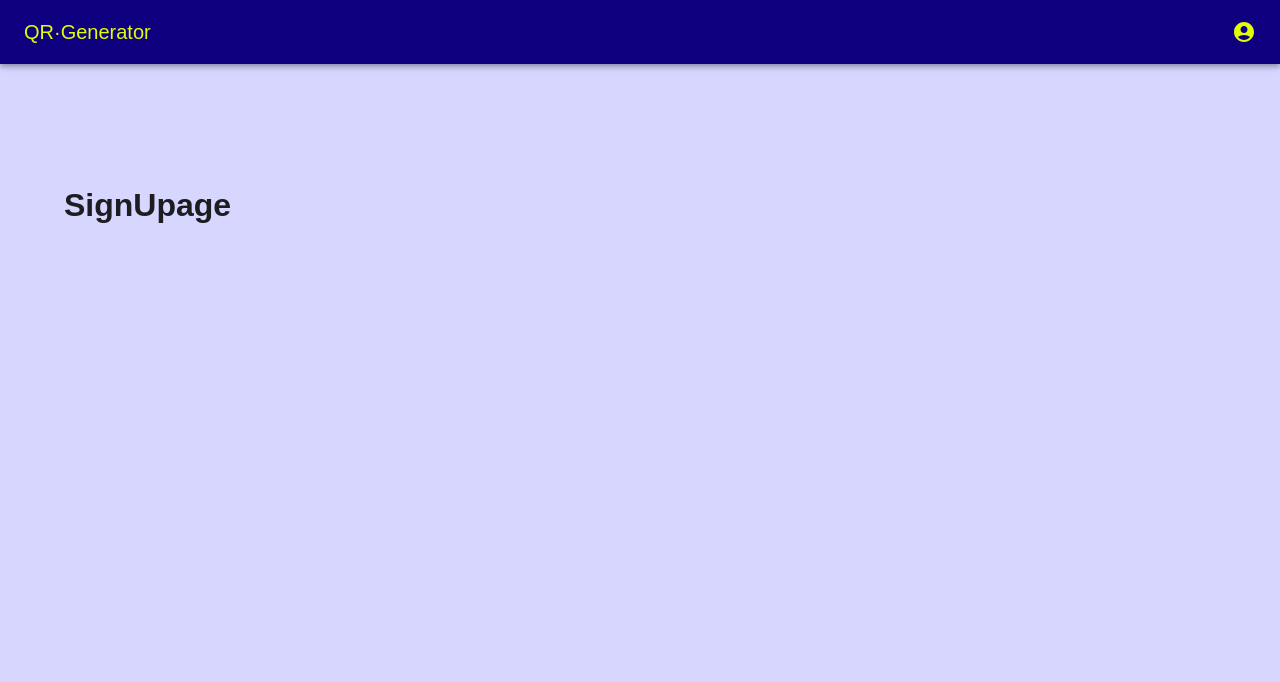
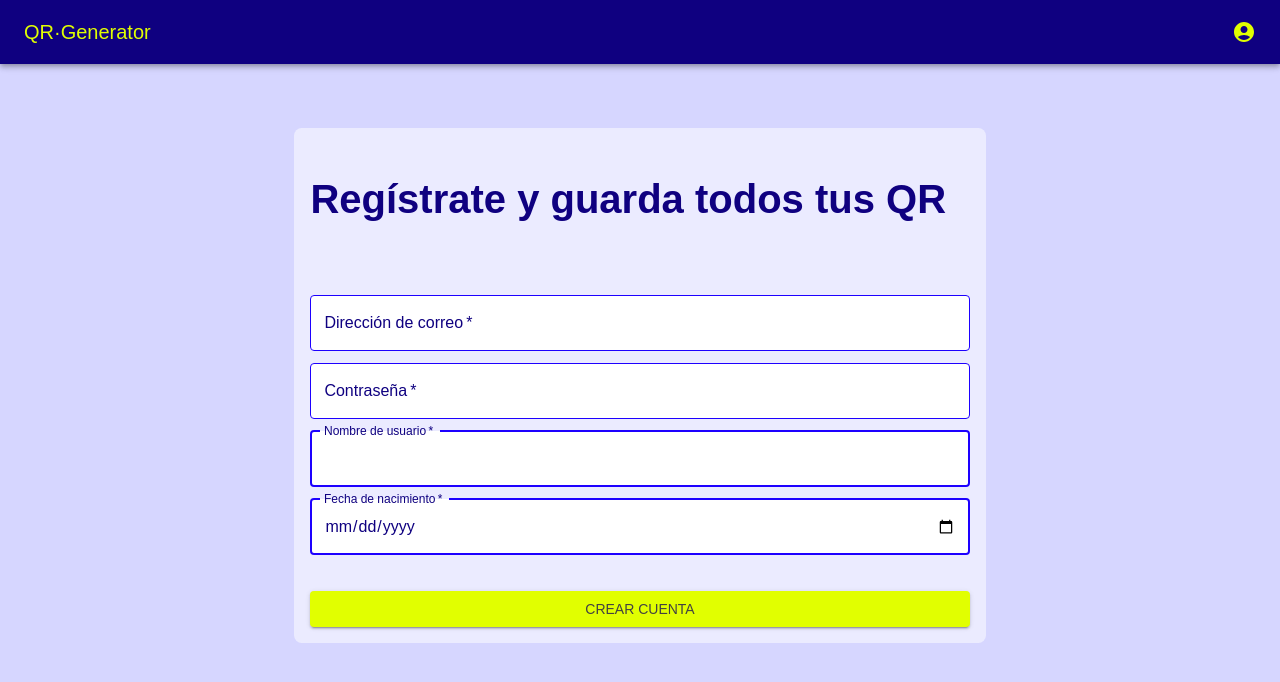
Before and after one commit to efrontinan/QR-Generator, a React (Vite) app: page /signup in a window 1280 px wide. Shown: the top 682 px of the page. Built offline with nearby package versions, Linux system fonts and the light colour scheme; no server answers.

Commit message:
Sign Up Form page

```diff
--- a/src/App.tsx
+++ b/src/App.tsx
@@ -20,7 +20,7 @@ const App = () => {
 
       <NavBar handleClick={handleClick} />
 
-      <Container maxWidth="lg" sx={{ paddingBlock: 12, maxHeight: '100vh', display: 'flex', flexDirection: 'column', gap: 4 }}>
+      <Container maxWidth="lg" sx={{ paddingBlock: 8, maxHeight: '100vh', display: 'flex', flexDirection: 'column', gap: 4 }}>
 
         <AppRoutes />
 
--- /dev/null
+++ b/src/components/SignUpForm/SignUpForm.tsx
@@ -0,0 +1,82 @@
+import { Button, TextField } from "@mui/material"
+import { useState } from "react"
+
+const SignUpForm = () => {
+
+    const [signUpData, setSignUpData] = useState({
+        email: '',
+        password: '',
+        username: '',
+        birth: 'dd/mm/aaaa'
+    })
+
+    const handleInputChange = (e: React.ChangeEvent<HTMLInputElement>) => {
+        const { value, name } = e.target
+        setSignUpData({ ...signUpData, [name]: value })
+    }
+
+    return (
+        <form>
+            <TextField
+                autoFocus
+                required
+                margin="dense"
+                value={signUpData.email}
+                onChange={handleInputChange}
+                id="email"
+                name="email"
+                label="Dirección de correo"
+                type="email"
+                fullWidth
+                variant="outlined"
+            />
+
+            <TextField
+                required
+                margin="dense"
+                value={signUpData.password}
+                onChange={handleInputChange}
+                id="password"
+                name="password"
+                label="Contraseña"
+                type="password"
+                fullWidth
+                variant="outlined"
+            />
+
+            <TextField
+                autoFocus
+                required
+                margin="dense"
+                value={signUpData.username}
+                onChange={handleInputChange}
+                id="username"
+                name="username"
+                label="Nombre de usuario"
+                type="text"
+                fullWidth
+                variant="outlined"
+            />
+
+            <TextField
+                required
+                focused
+                margin="dense"
+                value={signUpData.birth}
+                onChange={handleInputChange}
+                id="birth"
+                name="birth"
+                label="Fecha de nacimiento"
+                type="date"
+                fullWidth
+                variant="outlined"
+            />
+
+            <Button variant="contained" fullWidth color="secondary" type="submit" sx={{ backgroundColor: 'secondary.main', marginTop: 4 }}>
+                Crear cuenta
+            </Button>
+        </form>
+    )
+}
+
+export default SignUpForm
--- a/src/components/QrDashboard/QrDashboard.tsx
+++ b/src/pages/QrDashboard/QrDashboard.tsx
@@ -1,7 +1,7 @@
 import { Button, Stack, Typography } from '@mui/material'
 import Grid from '@mui/material/Grid2'
-import QRForm from '../QRForm/QRForm'
-import QRGenerated from '../QRGenerated/QRGenerated'
+import QRForm from '../../components/QRForm/QRForm'
+import QRGenerated from '../../components/QRGenerated/QRGenerated'
 import { useContext } from 'react'
 import { QRContext } from '../../contexts/QRData.context'
 
--- /dev/null
+++ b/src/pages/SignUp/SignUp.tsx
@@ -0,0 +1,18 @@
+import { Stack, Typography } from "@mui/material"
+import SignUpForm from "../../components/SignUpForm/SignUpForm"
+
+const Signup = () => {
+
+    return (
+        <div className="Signup">
+            <Stack width={{ xs: '100%', sm: '80%', md: '60%', lg: '60%' }} margin='auto' spacing={4} padding={2} sx={{ backgroundColor: '#ffffff88', borderRadius: 2 }}>
+                <Typography variant="h1" align="left" color='primary.dark' paddingBlock={4}>
+                    Regístrate y guarda todos tus QR
+                </Typography>
+                <SignUpForm />
+            </Stack>
+        </div>
+    )
+}
+
+export default Signup
--- a/src/routes/AppRoutes.tsx
+++ b/src/routes/AppRoutes.tsx
@@ -1,6 +1,7 @@
 import { Route, Routes } from "react-router-dom"
-import QRDashboard from "../components/QrDashboard/QrDashboard"
+import QRDashboard from "../pages/QrDashboard/QrDashboard"
 import PrivateRoutes from "./PrivateRoutes"
+import Signup from "../pages/SignUp/SignUp"
 
 const AppRoutes = () => {
 
@@ -8,7 +9,7 @@ const AppRoutes = () => {
         <div className="AppRoutes">
             <Routes>
                 <Route path="/" element={<QRDashboard />} />
-                <Route path="/signup" element={<h1>SignUpage</h1>} />
+                <Route path="/signup" element={<Signup />} />
 
                 <Route element={<PrivateRoutes />} >
 
```
